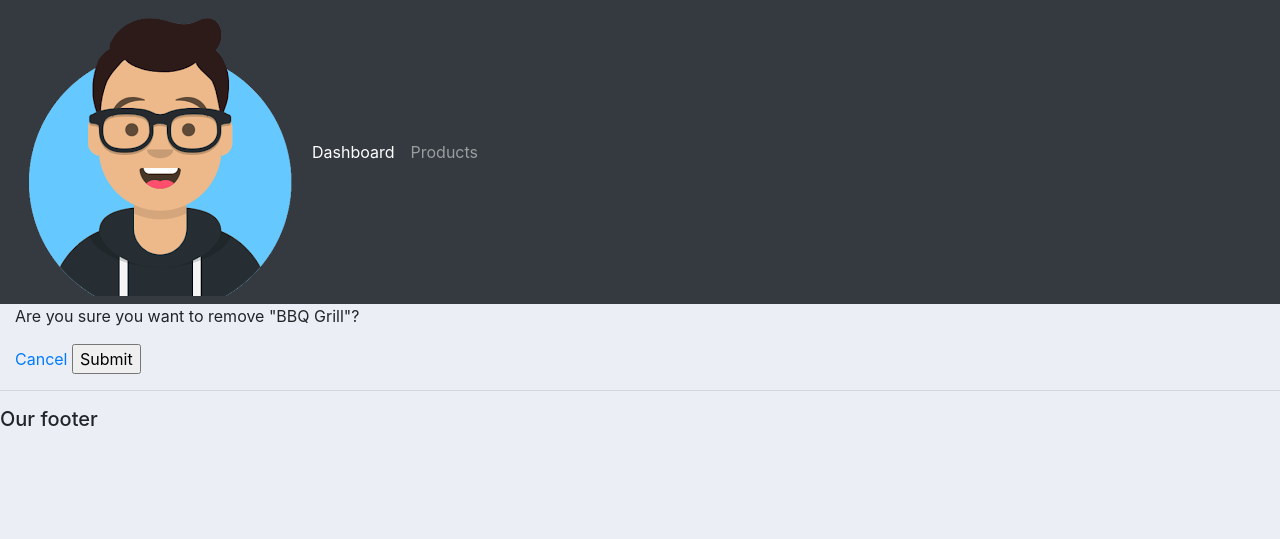
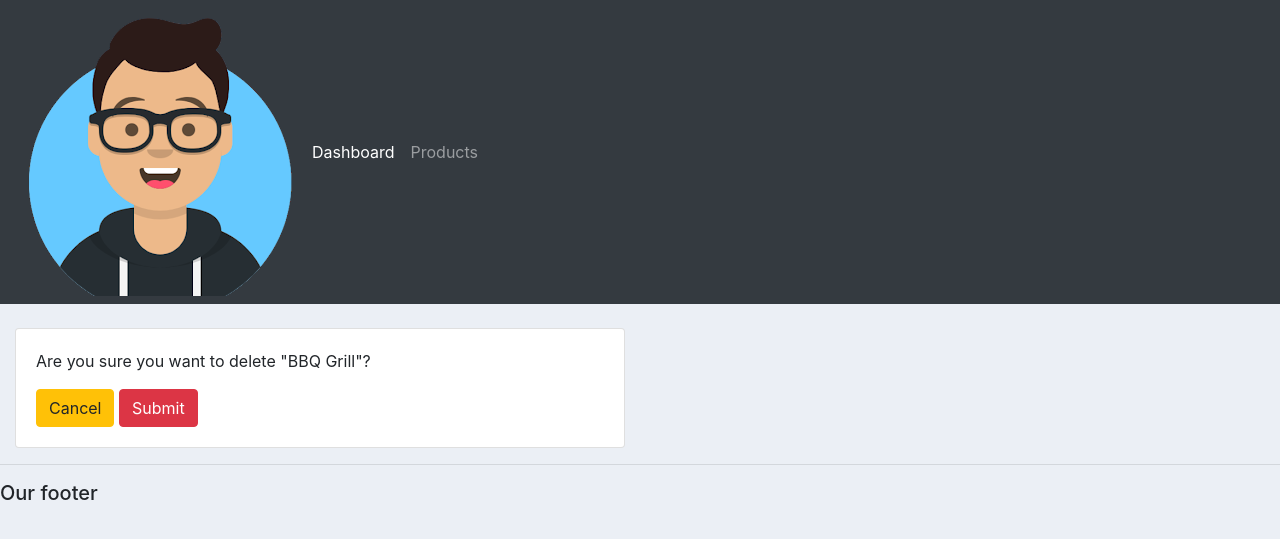
Before and after one commit to Kcodewn/crm, a Django app: page /delete_order/2 in a window 1280 px wide. Shown: the top 539 px of the page. Run offline with Django 4.2, Linux system fonts and the light colour scheme; data comes from the database, SQL or seed files in the repository; some libraries are stand-ins or nearby versions.

Commit message:
styled order and delete form

```diff
--- a/accounts/templates/accounts/customer.html
+++ b/accounts/templates/accounts/customer.html
@@ -67,8 +67,8 @@
 					<td>{{order.product.category}}</td>
 					<td>{{order.date_created}}</td>
 					<td>{{order.status}}</td>
-					<td><a class="btn btn-sm btn-info" href="">Update</a></td>
-					<td><a class="btn btn-sm btn-danger" href="">Remove</a></td>
+					<td><a class="btn btn-sm btn-info" href="{% url 'update_order' order.id %}"> Update</td>
+					<td><a class="btn btn-sm btn-danger" href="{% url 'delete_order' order.id %}"> Delete</td>
 				</tr>
 				{% endfor %}
 
--- a/accounts/templates/accounts/delete.html
+++ b/accounts/templates/accounts/delete.html
@@ -1,16 +1,28 @@
-{% extends 'accounts/main.html' %}
-{% load static  %}
-
+{%  extends 'accounts/main.html' %}
+{% load static %}
 {% block content %}
 
-<p>Are you sure you want to remove "{{item}}"?</p>
+<br>
+<div class="row">
+	<div class="col-md-6">
+		<div class="card card-body">
 
-<form method= "POST">
-    {% csrf_token %}
-    <a href="{% url 'home' %}">Cancel</a>
 
-    <input type="submit" name="Confirm">
+			<p>Are you sure you want to delete "{{item}}"?</p>
 
-</form>
+			<form action="{% url 'delete_order' item.id  %}" method="POST">
+
+				{% csrf_token %}
+				<a class="btn btn-warning" href="{% url 'home' %}">Cancel</a>
+
+				<input class="btn btn-danger" type="submit" name="Confirm">
+			</form>
+		</div>
+	</div>
+</div>
 
 {% endblock %}
+© 2022 GitHub, Inc.
+Terms
+Privacy
+Securit
```
Also changed, not shown: accounts/templates/accounts/order_form.html (+17 -10 lines).
